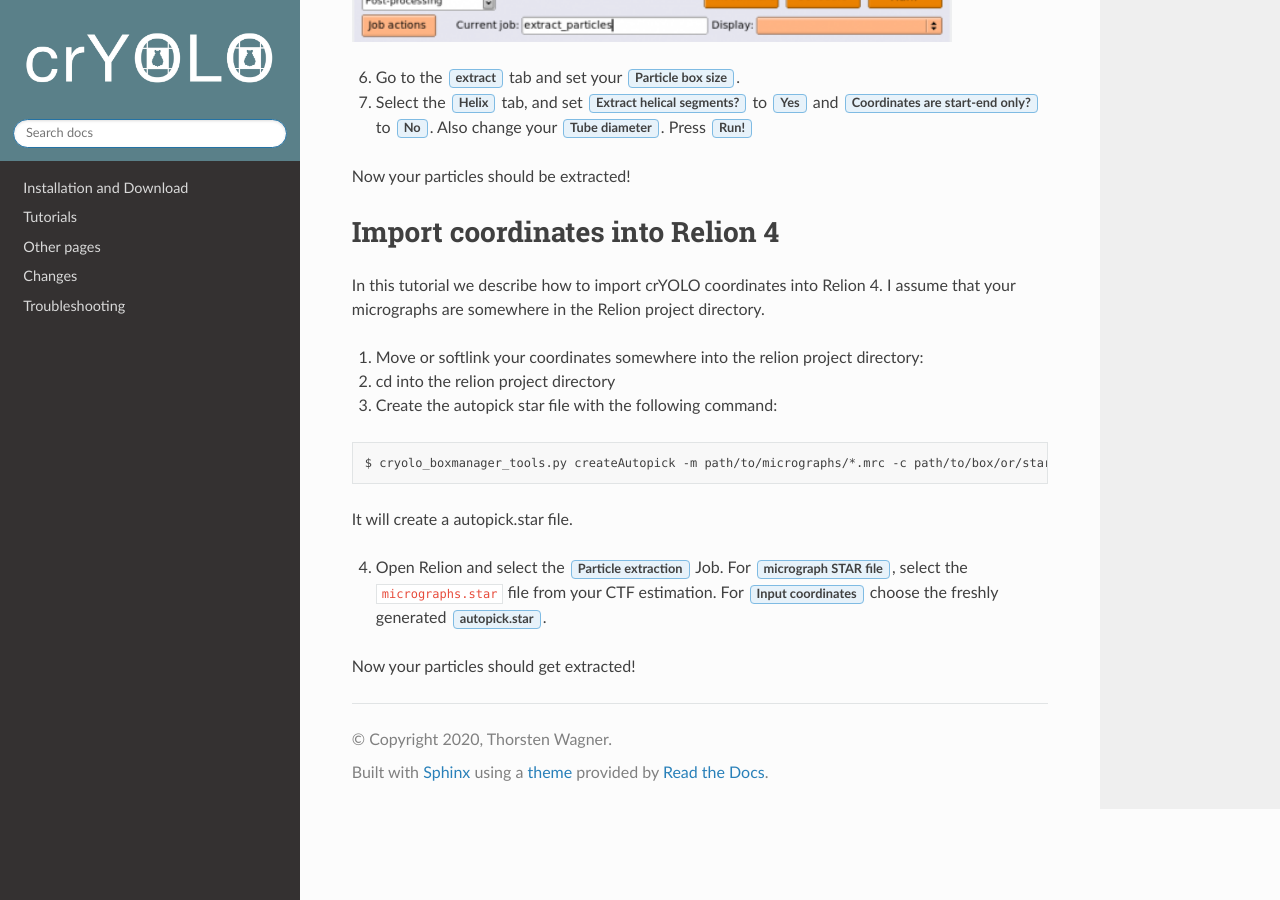
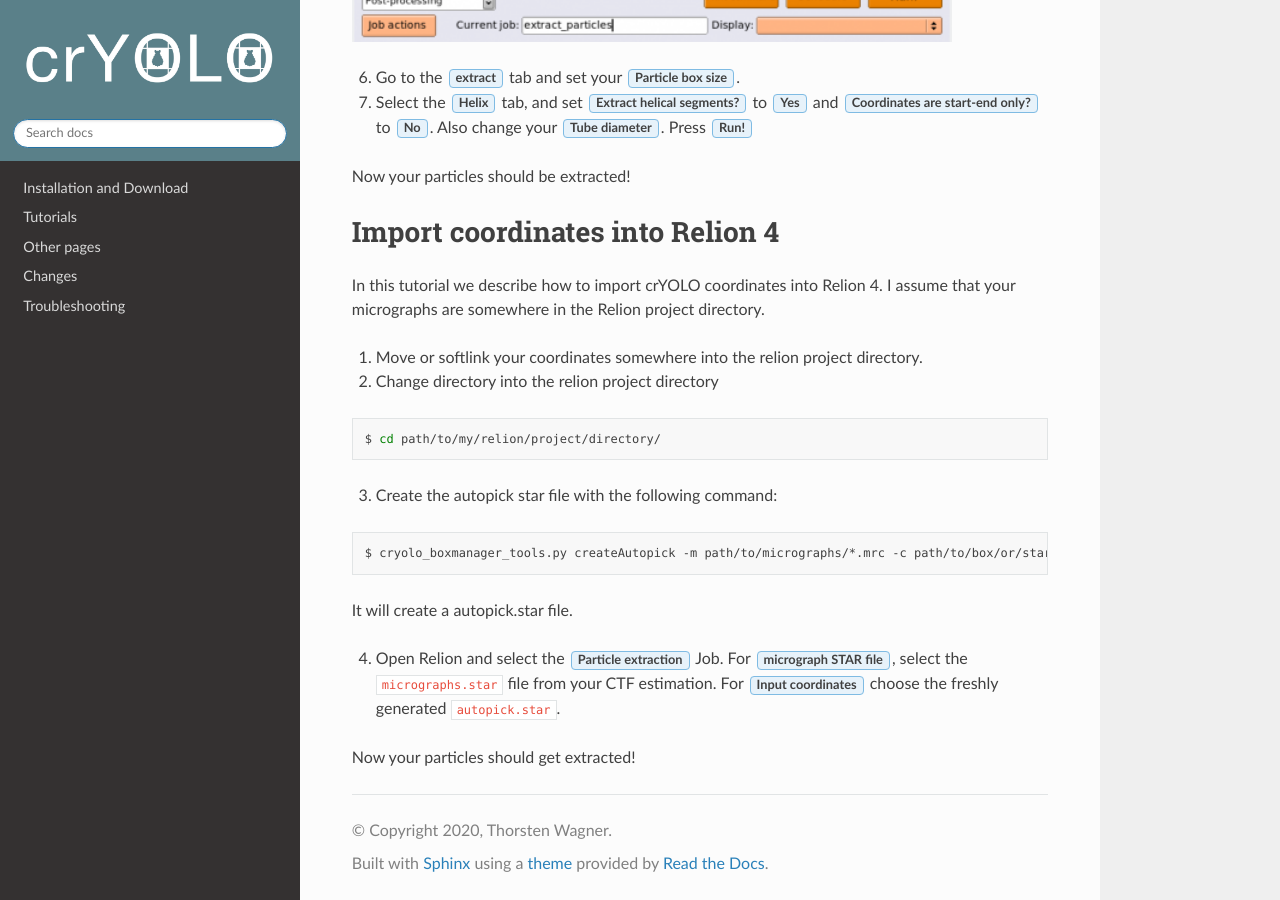
Before and after one commit to MPI-Dortmund/cryolo, a Sphinx documentation site: the page built from source/other/import_filaments_relion.rst, in a window 1280 px wide and 900 px high, scrolled down 1852 px. Built offline with Sphinx 7.4.7 and the Read the Docs theme 2.0.0, drawn with Linux system fonts in a browser that asks for light colours.

Commit message:
add description how to extract coordinates from relion 4

```diff
--- a/source/other/import_filaments_relion.rst
+++ b/source/other/import_filaments_relion.rst
@@ -42,9 +42,13 @@
 
 In this tutorial we describe how to import crYOLO coordinates into Relion 4. I assume that your micrographs are somewhere in the Relion project directory.
 
-1. Move or softlink your coordinates somewhere into the relion project directory:
+1. Move or softlink your coordinates somewhere into the relion project directory.
 
-2. cd into the relion project directory
+2. Change directory into the relion project directory
+
+.. prompt:: bash $
+
+    cd path/to/my/relion/project/directory/
 
 3. Create the autopick star file with the following command:
 
@@ -54,6 +58,6 @@
 
 It will create a autopick.star file.
 
-4. Open Relion and select the :guilabel:`Particle extraction` Job. For :guilabel:`micrograph STAR file`, select the :file:`micrographs.star` file from your CTF estimation. For :guilabel:`Input coordinates` choose the freshly generated :guilabel:`autopick.star`.
+4. Open Relion and select the :guilabel:`Particle extraction` Job. For :guilabel:`micrograph STAR file`, select the :file:`micrographs.star` file from your CTF estimation. For :guilabel:`Input coordinates` choose the freshly generated :file:`autopick.star`.
 
 Now your particles should get extracted!
```
